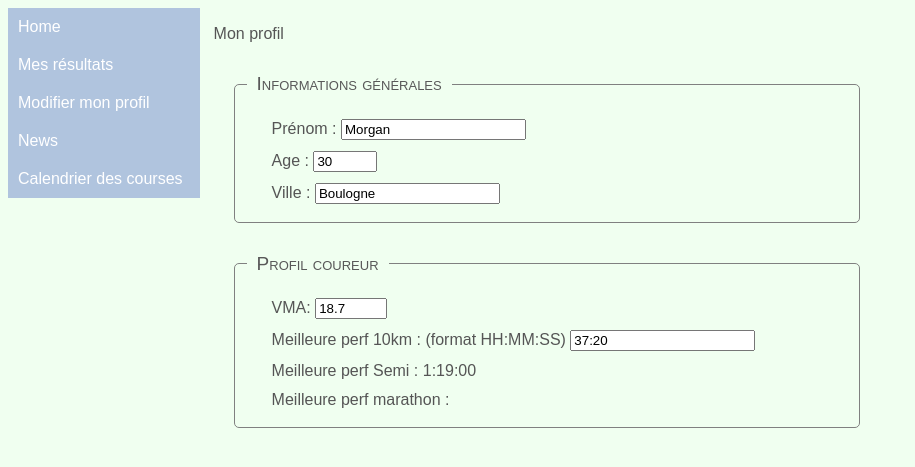
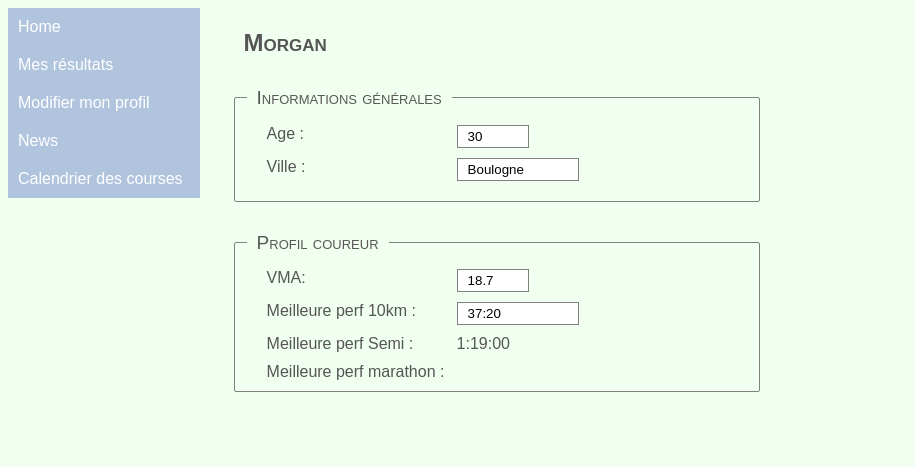
Before and after one commit to lunabeille/site_coaching, a PHP site: page /updateprofile in a window 1280 px wide. Shown: the top 467 px of the page, without its empty margins (0-915 px from the left). Run offline with PHP 8.4, Linux system fonts and the light colour scheme; data comes from the database, SQL or seed files in the repository.

Commit message:
Alignement des champs dans le formulaire et l'affichage du profil et mise en avant du prénom en haut de la page profil (ATTENTION : l'update profile ne marche plus, suite à ces modifications, ne pas oublier de changer le "id" pour "nom" qui a été remonté au dessus du formulaire

```diff
--- a/views/displayprofile.php
+++ b/views/displayprofile.php
@@ -1,29 +1,29 @@
 <div class="content">
   <?php
-  echo('<p>Mon profil</p>');
+  echo('<h2 id="profile-name">' . $nom . '</h2>');
   ?>
 
   <form method="POST" action="/sitecoaching/index.php/updateProfile">
   <fieldset>
      <legend>Informations générales</legend>
-      <div class="champ"> Prénom : <?php echo $nom; ?></div>
-      <div class="champ"> Age : <?php echo $age; ?></div>
-      <div class="champ"> Ville : <?php echo $ville; ?></div>
+      <div class="champ"><label for="age"> Age :</label> <?php echo $age; ?></div>
+      <div class="champ"><label for="ville"> Ville :</label> <?php echo $ville; ?></div>
   </fieldset>
 
   <fieldset>
     <legend>Profil coureur</legend>
-      <div class="champ"> VMA: <?php echo $vma; ?></div>
-      <div class="champ"> Meilleure perf 10km : <?php echo $rp10 ?></div>
-      <div class="champ"> Meilleure perf Semi : <?php echo $rpsemi ?></div>
-      <div class="champ"> Meilleure perf marathon : </div>
-  </fieldset>
+      <div class="champ"><label for="vma"> VMA:</label> <?php echo $vma; ?></div>
+      <div class="champ"><label for="rp10"> Meilleure perf 10km :</label> <?php echo $rp10 ?></div>
+      <div class="champ"><label for="rpsemi"> Meilleure perf Semi :</label> <?php echo $rpsemi ?></div>
+      <div class="champ"><label for="rpmarathon"> Meilleure perf marathon : </label></div>
+
   <?php
  if($_SERVER['PHP_SELF'] == "/sitecoaching/index.php/updateProfile"
           && $_POST['nom'] == NULL)
   {
-    echo '<input type="submit"/>';
+    echo '<input type="submit" class="submit" value="Envoyer"/>';
   }
   ?>
+  </fieldset>
   </form>
 </div>
--- a/views/tables.css
+++ b/views/tables.css
@@ -2,6 +2,28 @@ body {
   font-family : arial, sans-serif;
   color : #555;
   background-color : honeydew;
+}
+
+input[type="text"]{
+  border : 1px solid gray;
+  padding : 3px 10px;
+width: 100px;
+}
+
+input[type="number"]{
+  border : 1px solid gray;
+  padding : 3px 10px;
+  width: 50px;
+
+}
+
+.submit {
+  position : relative;
+  float: right;
+  border: 1px solid blueviolet;
+  background-color: #D4E0EE;
+  padding : 10px 10px 10px;
+  color : #555;
 }
 
 table, th, td {
@@ -18,7 +40,15 @@ caption {
 }
 
 td, th {
-  padding: 4px;
+  padding-left : 20px;
+  padding-right: 20px;
+  padding-top : 7px;
+  padding-bottom: 7px
+}
+
+tr {
+  margin-left: 5px;
+  margin-right: 5px;
 }
 
 table a:link {
@@ -36,16 +66,17 @@ table a:hover {
   text-decoration: bold;
 }
 
+
 th {
   font-weight: bold;
   background: #E6EDF5;
 }
 
 fieldset {
-  width: 600px;
+  width: 500px;
   margin : 20px 20px;
   border : 0.5px solid gray;
-  border-radius: 5px;
+  border-radius: 2px;
 }
 
  fieldset >legend {
@@ -54,11 +85,6 @@ fieldset {
   font-size: 19px;
   color: #585858;
  }
-
-.champ {
-  margin : 5px;
-  padding: 3px 20px;
-}
 
 .addres {
   text-decoration: none;
@@ -114,3 +140,19 @@ textarea {
   color: gray;
   margin-left: 35px;
 }
+
+#profile-name {
+  margin-left: 30px;
+  font-variant: small-caps;
+}
+
+fieldset label{
+  display: block;
+  width: 190px;
+  float: left;
+}
+
+.champ {
+  margin-left: 20px;
+  margin-bottom : 10px;
+}
--- a/views/updateprofile.php
+++ b/views/updateprofile.php
@@ -1,10 +1,9 @@
 <?php
 extract($data);
-$data['nom'] = '<input type="text" name="nom" value="'.$nom.'"/>';
-$data['vma'] = '<input type="number" name="vma" step="0.1" min="6.0" max="30.0" value="'.$vma.'"/>';
-$data['age'] = '<input type="number" name="age" step="1" min="10" max="100" value="'.$age.'"/>';
-$data['ville'] = '<input type="text" name="ville" value="'.$ville.'"/>';
-$data['rp10'] = '(format HH:MM:SS) <input type="text" name="rp10" value="'.$rp10.'"/>';
+$data['vma'] = '<input type="number" id="vma" name="vma" step="0.1" min="6.0" max="30.0" value="'.$vma.'"/>';
+$data['age'] = '<input type="number" id="age" name="age" step="1" min="10" max="100" value="'.$age.'"/>';
+$data['ville'] = '<input type="text" id="ville" name="ville" value="'.$ville.'"/>';
+$data['rp10'] = '<input type="text" id="rp10" name="rp10" value="'.$rp10.'"/>';
 extract($data);
 include('displayprofile.php');
 ?>
```
